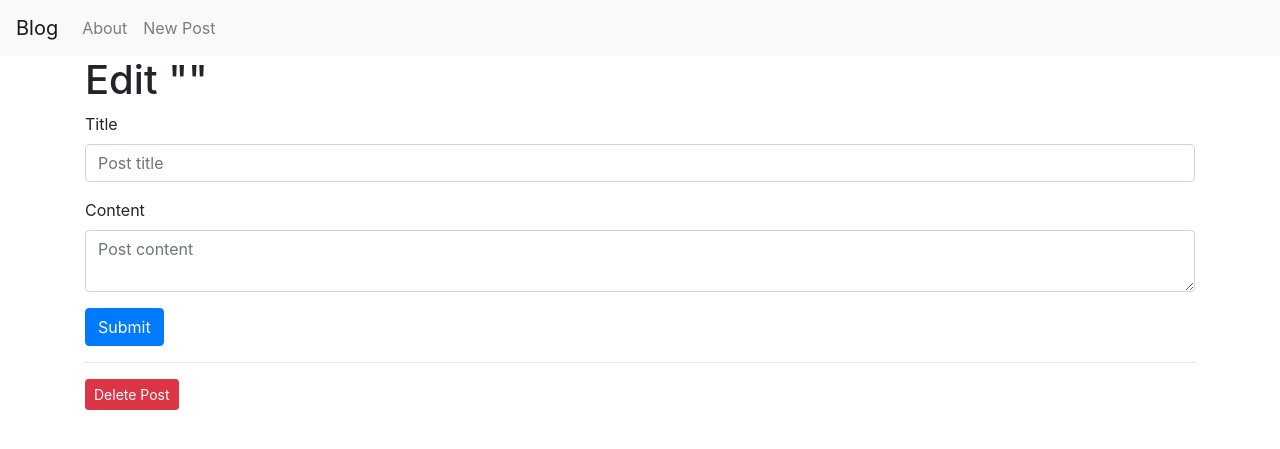
After one commit to marsh-harv/flask-blog, a Flask app: template templates/edit.html in a window 1280 px wide. The commit adds this page. Shown: the top 449 px of the page. Run offline with Flask 2, Linux system fonts and the light colour scheme; the template is opened without the code that fills it, so the values that code supplies are empty; some libraries are stand-ins or nearby versions.

Commit message:
Made html structure pages and new template

```diff
--- /dev/null
+++ b/templates/about.html
@@ -0,0 +1,6 @@
+{% extends 'base.html' %}
+
+{% block content %}
+    <h1> Harvey Marshall:</h1> <h3>Data Engineer</h3>
+    <p>This is test text</p>
+{% endblock %}
--- a/templates/base.html
+++ b/templates/base.html
@@ -12,14 +12,14 @@
   </head>
   <body>
     <nav class="navbar navbar-expand-md navbar-light bg-light">
-        <a class="navbar-brand" href="{{ url_for('index')}}">Blog</a>
+        <a class="navbar-brand" href="{{url_for('index')}}">Blog</a>
         <button class="navbar-toggler" type="button" data-toggle="collapse" data-target="#navbarNav" aria-controls="navbarNav" aria-expanded="false" aria-label="Toggle navigation">
             <span class="navbar-toggler-icon"></span>
         </button>
         <div class="collapse navbar-collapse" id="navbarNav">
             <ul class="navbar-nav">
-            <li class="nav-item active">
-                <a class="nav-link" href="#">About</a>
+            <li class="nav-item">
+                <a class="nav-link" href="{{url_for('about')}}">About</a>
             </li>
             <li class="nav-item">
             <a class="nav-link" href="{{url_for('create')}}">New Post</a>
--- /dev/null
+++ b/templates/edit.html
@@ -0,0 +1,31 @@
+{% extends 'base.html' %}
+
+{% block content %}
+<h1>{% block title %} Edit "{{ post['title'] }}" {% endblock %}</h1>
+
+<form method="post">
+    <div class="form-group">
+        <label for="title">Title</label>
+        <input type="text" name="title" placeholder="Post title"
+               class="form-control"
+               value="{{ request.form['title'] or post['title'] }}">
+        </input>
+    </div>
+
+    <div class="form-group">
+        <label for="content">Content</label>
+        <textarea name="content" placeholder="Post content"
+                  class="form-control">{{ request.form['content'] or post['content'] }}</textarea>
+    </div>
+    <div class="form-group">
+        <button type="submit" class="btn btn-primary">Submit</button>
+    </div>
+</form>
+<hr>
+
+<form action="{{ url_for('delete', id=post['id']) }}" method="POST">
+    <input type="submit" value="Delete Post"
+            class="btn btn-danger btn-sm"
+            onclick="return confirm('Are you sure you want to delete this post?')">
+</form>
+{% endblock %}
--- a/templates/index.html
+++ b/templates/index.html
@@ -7,6 +7,9 @@
             <h2>{{ post['title'] }}</h2>
         </a>
         <span class="badge badge-primary">{{ post['created'] }}</span>
+        <a href="{{ url_for('edit', id=post['id']) }}">
+            <span class="badge badge-warning">Edit</span>
+        </a>
         <hr>
     {% endfor %}
 {% endblock %}
```
